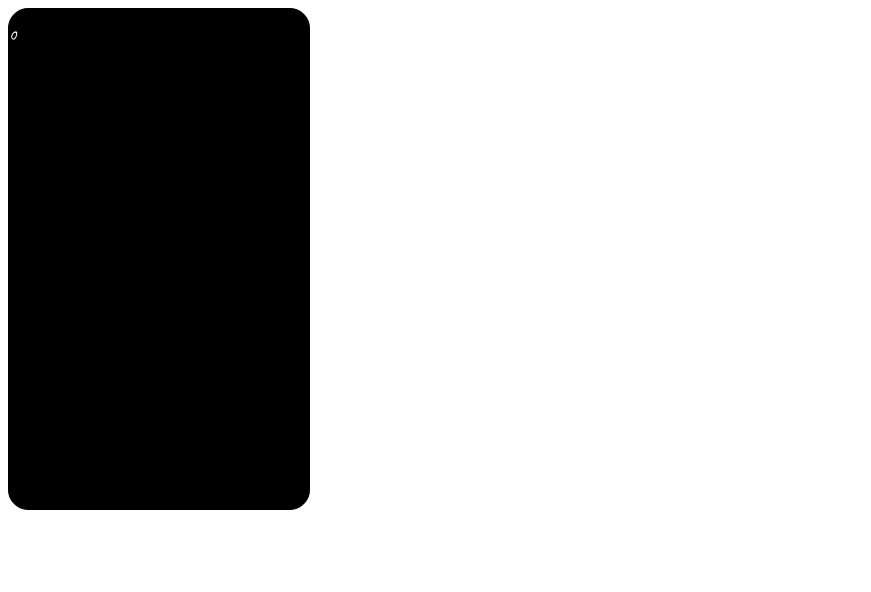
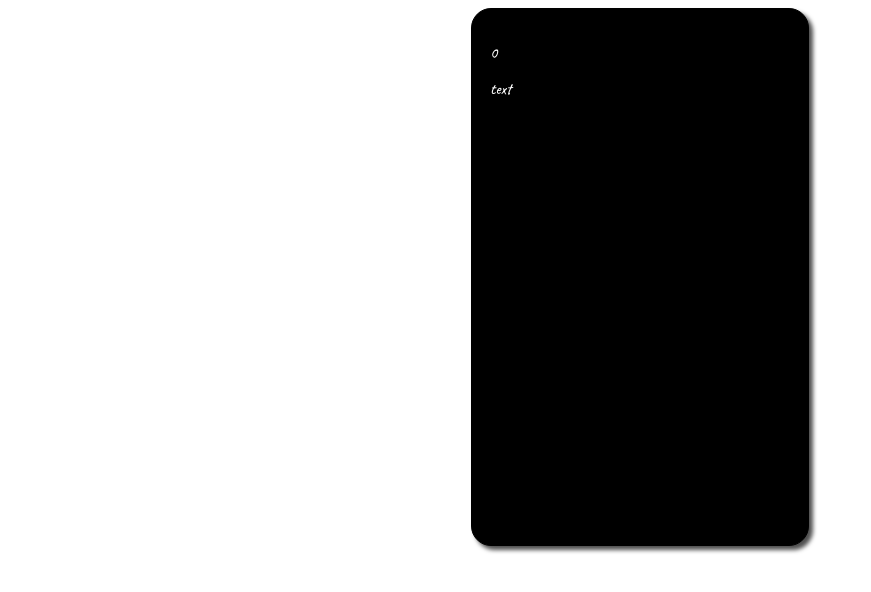
Before and after one commit to dmygrave/calc, a plain HTML site: page index.html in a window 1280 px wide. Shown: the whole page, without its empty margins (0-871 px from the left). Drawn offline with Linux system fonts and the light colour scheme.

Commit message:
nevazhno

```diff
--- a/index.html
+++ b/index.html
@@ -15,7 +15,9 @@
         <div class="calc-screen">
             <p>0</p>
         </div>
-        <div class="buttons"></div>
+        <div class="buttons">
+            <div class="btn">text</div>
+        </div>
     </div>
 </body>
 </html>
--- a/style.css
+++ b/style.css
@@ -6,6 +6,7 @@ grey #a6a6a6
 white #fdfdfd */
 
 .calc {
+    margin: auto;
     width: 300px;
     height: 500px;
     border: 1px solid #000;
@@ -14,4 +15,6 @@ white #fdfdfd */
     color: #fff;
     font-family: 'Comforter', cursive;
     font-family: 'Caveat', cursive;
+    padding: 18px;
+    box-shadow: 4px 4px 4px #4f4f4f ; /* размытие, отступы, цвет */
 }
```
